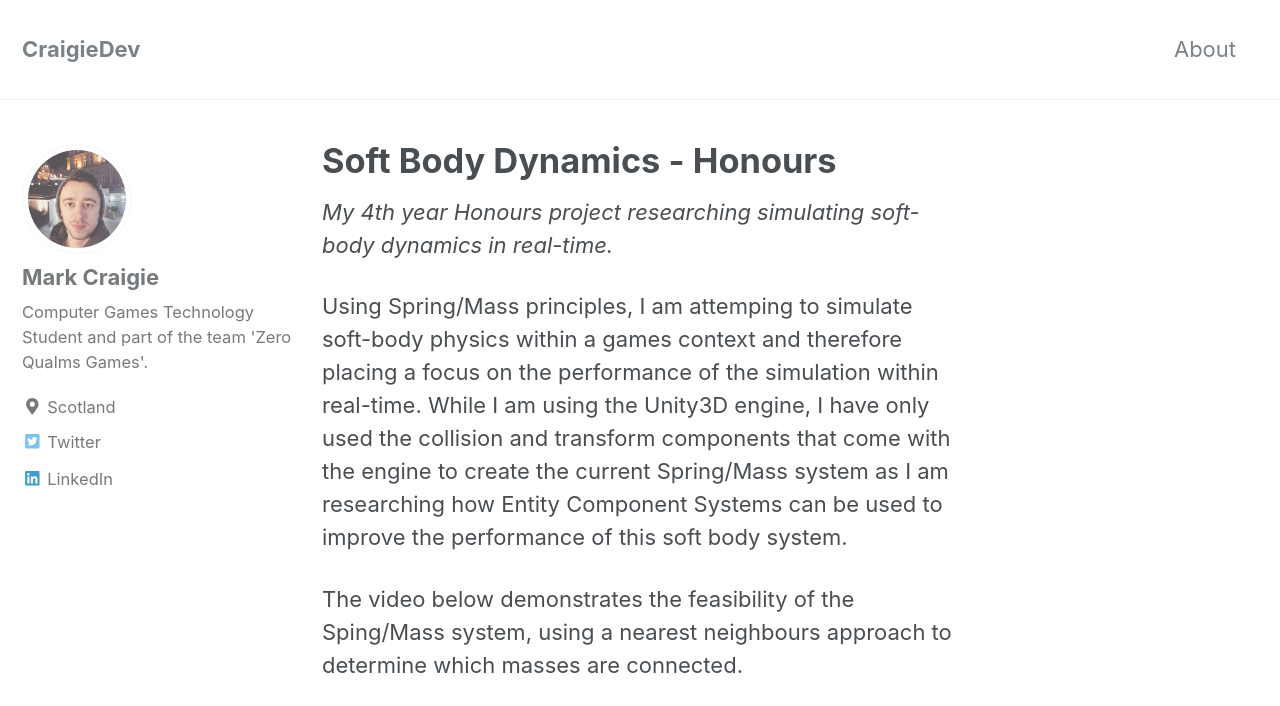
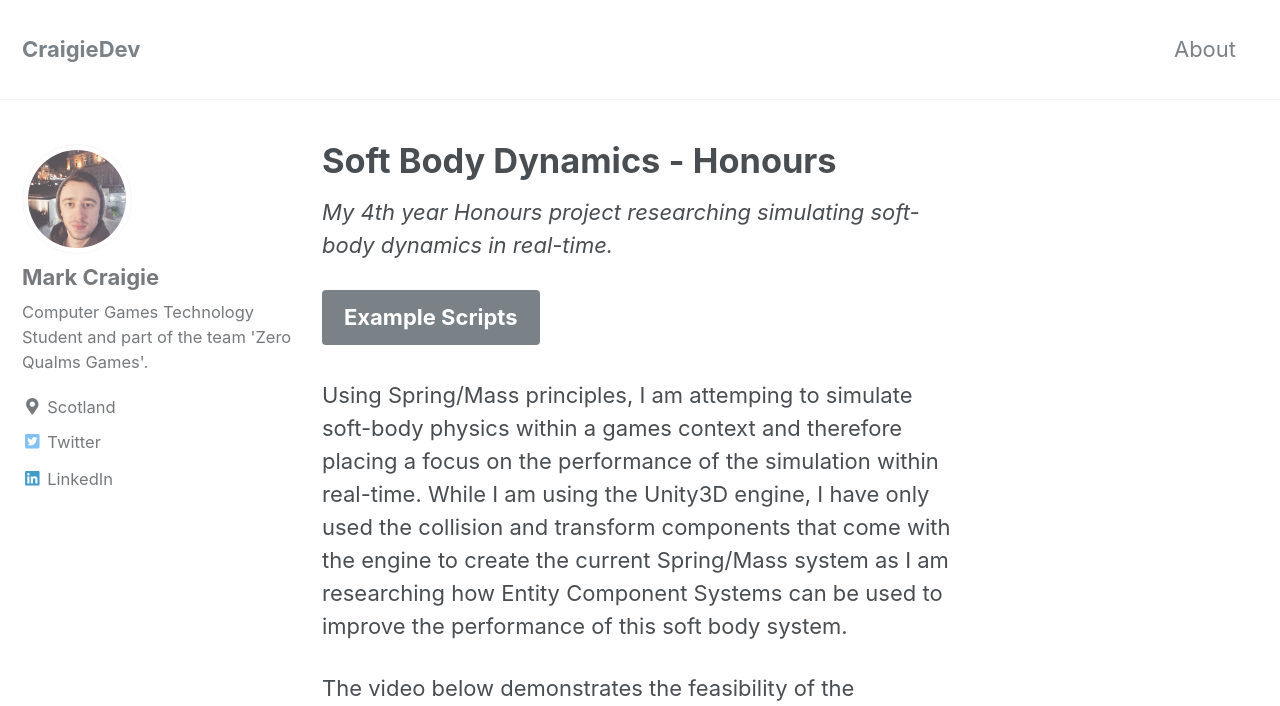
Before and after one commit to LeSmurk/CraigieDev, a Jekyll site: the page built from _pages/honours.md, in a window 1280 px wide and 900 px high, cut to the strip 0-706 px from the top of the window. Built offline with Jekyll 4.4.1, drawn with Linux system fonts in a browser that asks for light colours; nearby versions of some CDN libraries.

Commit message:
Update honours.md

```diff
--- a/_pages/honours.md
+++ b/_pages/honours.md
@@ -4,6 +4,8 @@ permalink: /pages/honours
 ---
 
 *My 4th year Honours project researching simulating soft-body dynamics in real-time.*
+
+[Example Scripts]({{"https://github.com/LeSmurk/ExampleCode/tree/master/SoftBodiesHons"}}){: .btn .btn--primary .btn--large}
 
 Using Spring/Mass principles, I am attemping to simulate soft-body physics within a games context and therefore placing a focus on the performance of the simulation within real-time. While I am using the Unity3D engine, I have only used the collision and transform components that come with the engine to create the current Spring/Mass system as I am researching how Entity Component Systems can be used to improve the performance of this soft body system.
 
```
